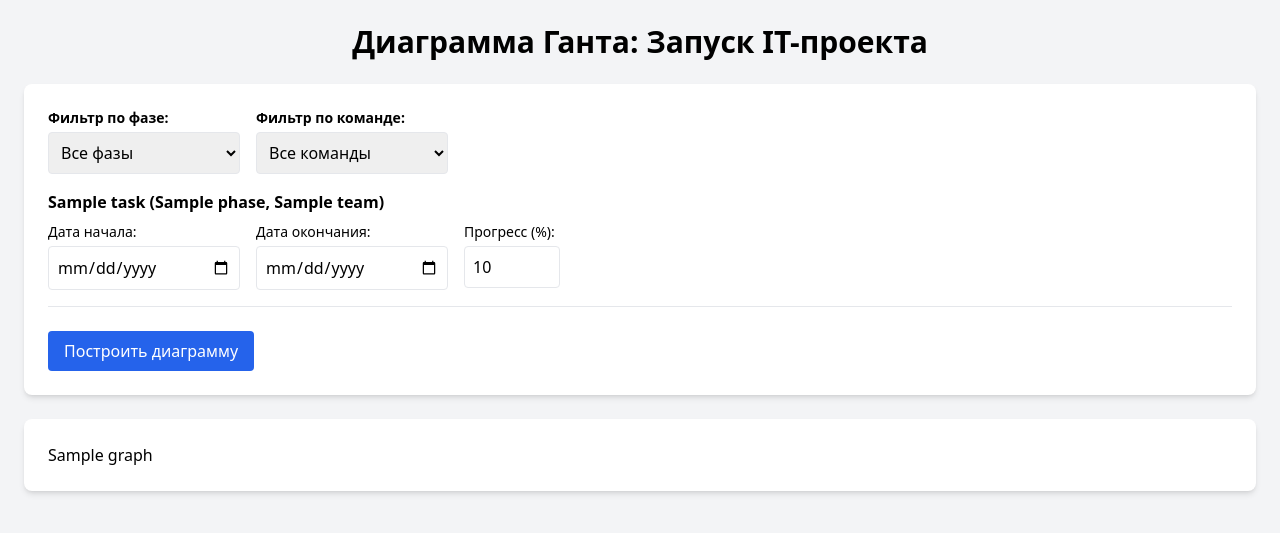
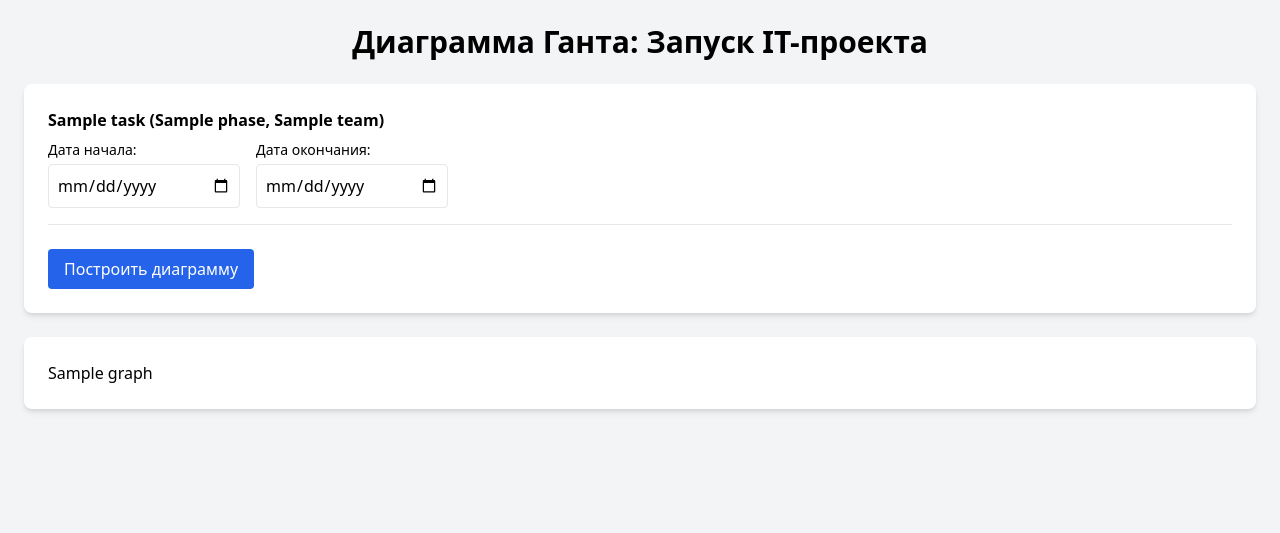
Before and after one commit to Swifter90/it-project-checklist, a Flask app: template templates/index.html in a window 1280 px wide. Shown: the top 533 px of the page. Run offline with Flask 3, Linux system fonts and the light colour scheme; the template is opened without the code that fills it: most values are stand-ins (such as "Sample title", 1, 10 or a date in 2020); some libraries are stand-ins or nearby versions.

Commit message:
Update5 index.html

```diff
--- a/templates/index.html
+++ b/templates/index.html
@@ -5,21 +5,6 @@
     <meta name="viewport" content="width=device-width, initial-scale=1.0">
     <title>Диаграмма Ганта: Запуск IT-проекта</title>
     <script src="https://cdn.tailwindcss.com"></script>
-    <script>
-        function filterTasks() {
-            const phaseFilter = document.getElementById('phaseFilter').value;
-            const teamFilter = document.getElementById('teamFilter').value;
-            document.querySelectorAll('.task-row').forEach(row => {
-                const phase = row.getAttribute('data-phase');
-                const team = row.getAttribute('data-team');
-                if ((phaseFilter === '' || phase === phaseFilter) && (teamFilter === '' || team === teamFilter)) {
-                    row.style.display = 'block';
-                } else {
-                    row.style.display = 'none';
-                }
-            });
-        }
-    </script>
 </head>
 <body class="bg-gray-100 font-sans">
     <div class="container mx-auto p-6">
@@ -32,49 +17,20 @@
         {% endif %}
 
         <form method="POST" class="bg-white shadow-md rounded-lg p-6 mb-6">
-            <div class="flex flex-col sm:flex-row gap-4 mb-4">
-                <div>
-                    <label class="block text-sm font-semibold">Фильтр по фазе:</label>
-                    <select id="phaseFilter" onchange="filterTasks()" class="mt-1 p-2 border rounded w-full sm:w-48">
-                        <option value="">Все фазы</option>
-                        {% for phase in phases %}
-                        <option value="{{ phase }}">{{ phase }}</option>
-                        {% endfor %}
-                    </select>
-                </div>
-                <div>
-                    <label class="block text-sm font-semibold">Фильтр по команде:</label>
-                    <select id="teamFilter" onchange="filterTasks()" class="mt-1 p-2 border rounded w-full sm:w-48">
-                        <option value="">Все команды</option>
-                        {% for team in teams %}
-                        <option value="{{ team }}">{{ team }}</option>
-                        {% endfor %}
-                    </select>
-                </div>
-            </div>
             <div class="grid grid-cols-1 gap-4">
                 {% for item in checklist %}
-                <div class="task-row border-b pb-4" data-phase="{{ item.phase }}" data-team="{{ item.team }}">
+                <div class="border-b pb-4">
                     <p class="font-semibold">{{ item.task }} ({{ item.phase }}, {{ item.team }})</p>
                     <div class="mt-2 flex flex-col sm:flex-row sm:gap-4">
                         <div>
                             <label class="block text-sm">Дата начала:</label>
                             <input type="date" name="start_{{ item.task }}"
-                                   value="{{ form_data[item.task].start }}"
                                    class="mt-1 p-2 border rounded w-full sm:w-48 focus:outline-none focus:ring-2 focus:ring-blue-500">
                         </div>
                         <div>
                             <label class="block text-sm">Дата окончания:</label>
                             <input type="date" name="end_{{ item.task }}"
-                                   value="{{ form_data[item.task].end }}"
                                    class="mt-1 p-2 border rounded w-full sm:w-48 focus:outline-none focus:ring-2 focus:ring-blue-500">
-                        </div>
-                        <div>
-                            <label class="block text-sm">Прогресс (%):</label>
-                            <input type="number" name="progress_{{ item.task }}"
-                                   value="{{ form_data[item.task].progress }}"
-                                   min="0" max="100"
-                                   class="mt-1 p-2 border rounded w-full sm:w-24 focus:outline-none focus:ring-2 focus:ring-blue-500">
                         </div>
                     </div>
                 </div>
@@ -85,10 +41,10 @@
                         class="bg-blue-600 text-white px-4 py-2 rounded hover:bg-blue-700 transition">
                     Построить диаграмму
                 </button>
-                {% if excel_available %}
-                <a href="/download_excel"
+                {% if pdf_available %}
+                <a href="/download_pdf?{% for item in checklist %}start_{{ item.task }}={{ request.form.get('start_' + item.task) }}&end_{{ item.task }}={{ request.form.get('end_' + item.task) }}&{% endfor %}"
                    class="bg-green-600 text-white px-4 py-2 rounded hover:bg-green-700 transition">
-                    Скачать Excel
+                    Скачать PDF
                 </a>
                 {% endif %}
             </div>
```
